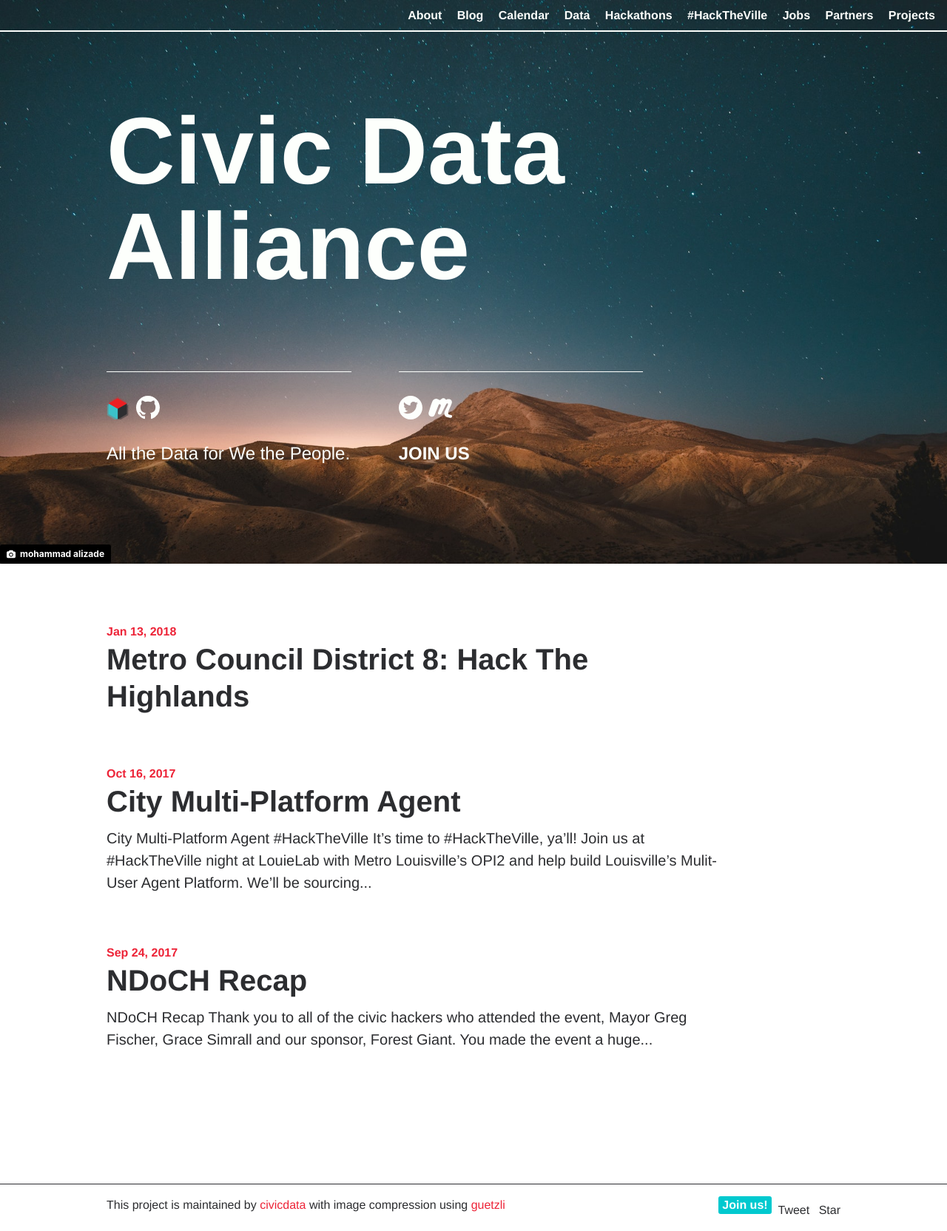
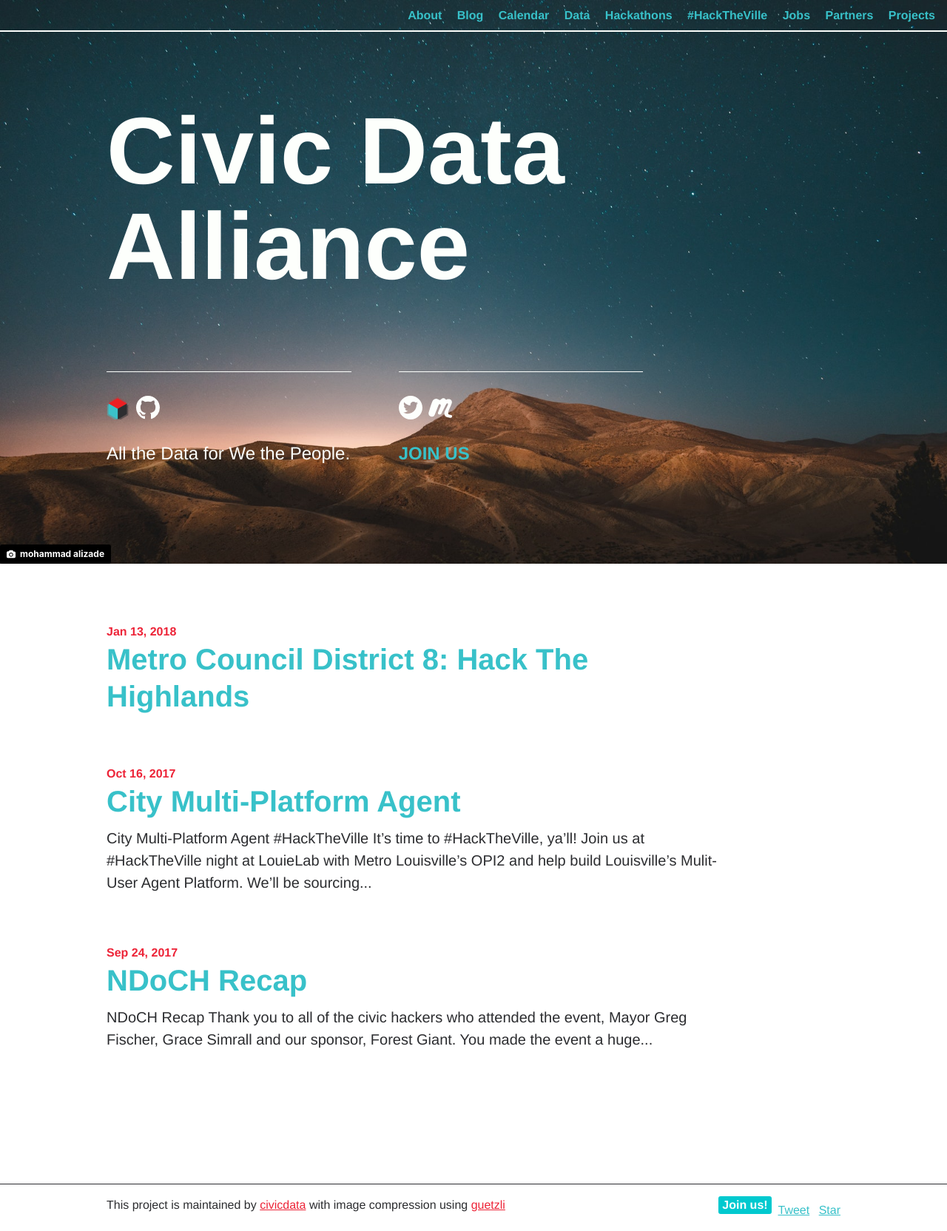
Before and after one commit to civicdata/civicdata.github.io, a Jekyll site: the page built from index.html, in a window 1280 px wide. Shown: the whole page at 74% size. Built offline with Jekyll 4.4.1, drawn with Linux system fonts in a browser that asks for light colours; comment, search, counter and statistics services are not loaded.

Commit message:
Add color for links

```diff
--- a/_sass/_base.scss
+++ b/_sass/_base.scss
@@ -53,8 +53,8 @@ h5, .h5 { font-size: $h5-size; }
 h6, .h6 { font-size: $h6-size; text-transform: uppercase; letter-spacing: 0.02em; }
 
 a {
-  color: inherit;
-  text-decoration: none;
+  color: #38C1C9;
+  text-decoration: underline;
 }
 
 a:hover {
```
